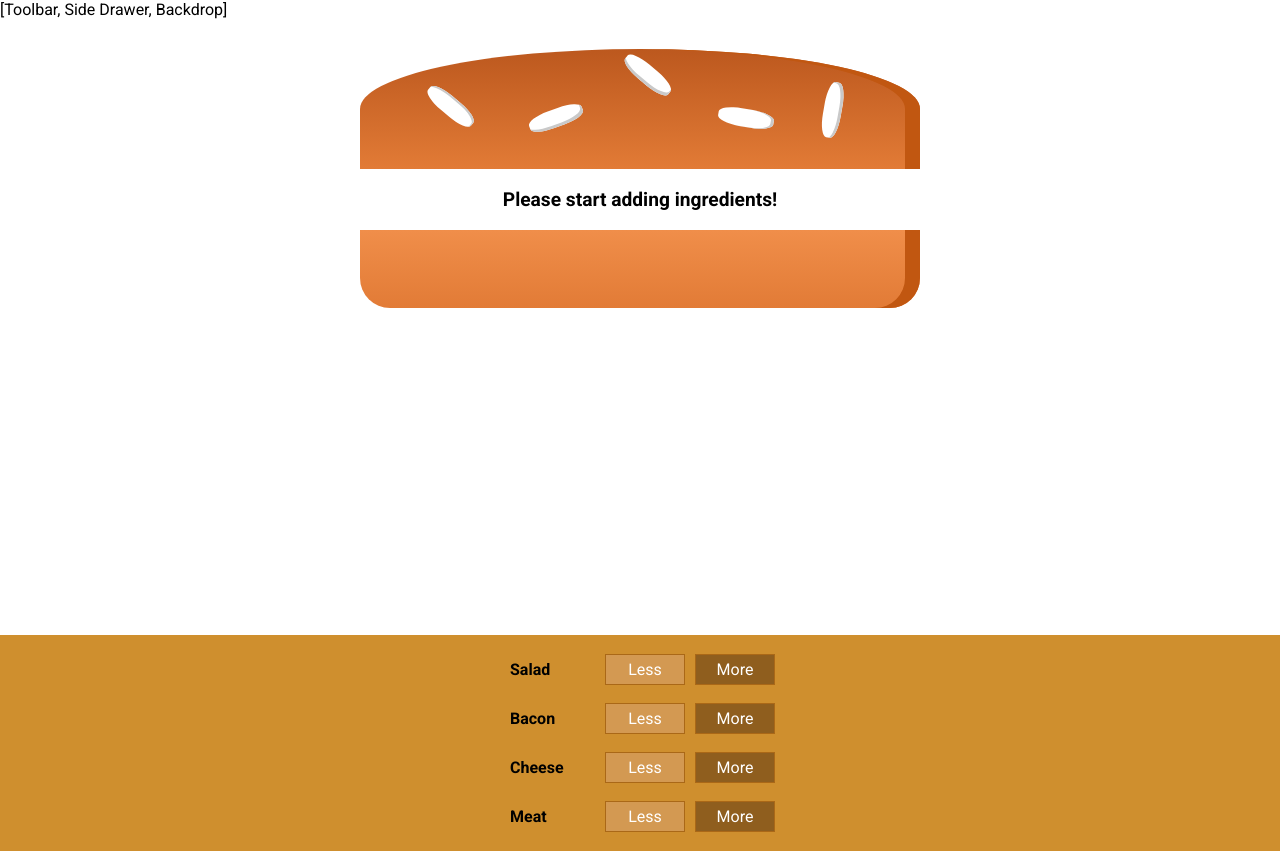
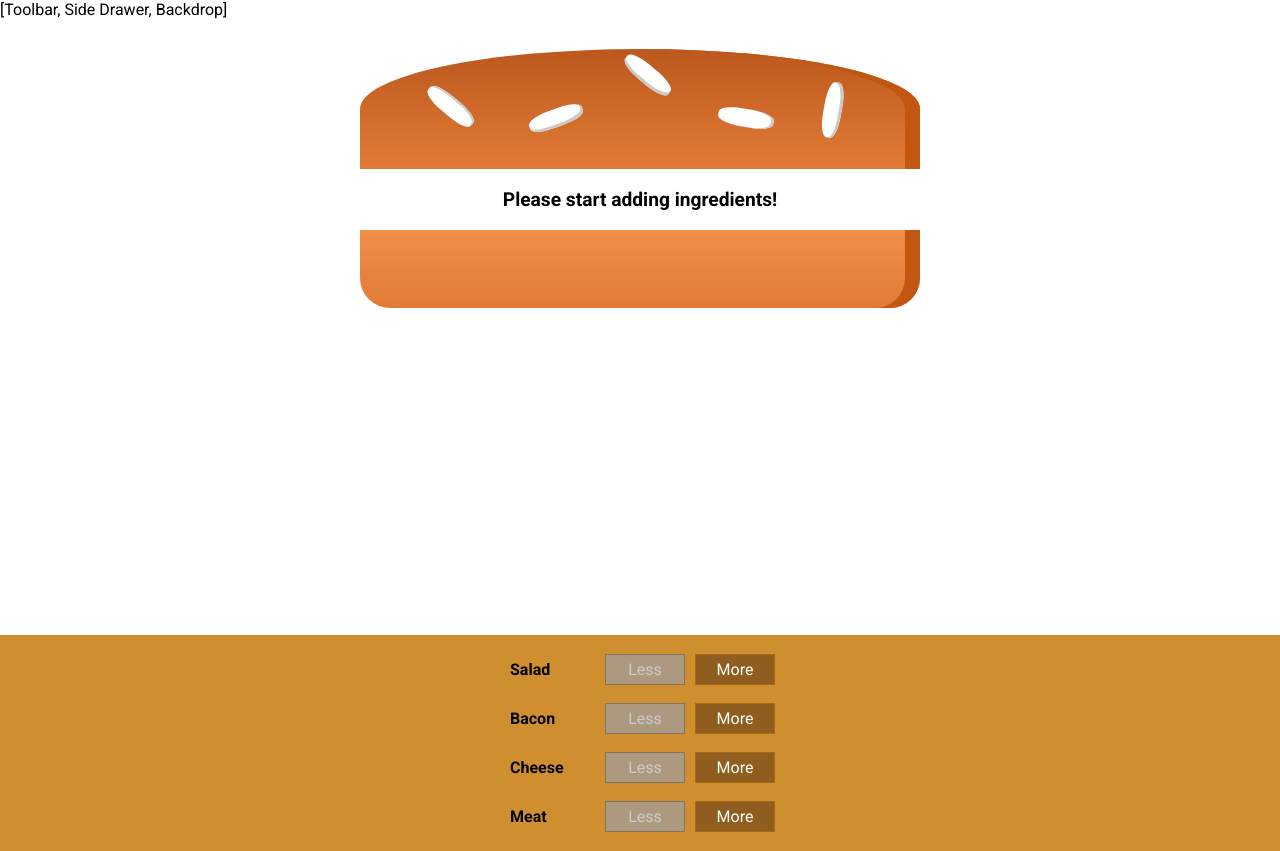
Before and after one commit to tommywilczek/Burger-Builder-React-App, a React (Create React App) app: page / in a window 1280 px wide. Built offline with nearby package versions, Linux system fonts and the light colour scheme.

Commit message:
Can remove an ingredient

```diff
--- a/src/components/Burger/BuildControls/BuildControl/BuildControl.js
+++ b/src/components/Burger/BuildControls/BuildControl/BuildControl.js
@@ -6,7 +6,11 @@
     return (
         <div className={classes.BuildControl}>
             <div className={classes.Label}>{props.ingredientLabel}</div>
-            <button className={classes.Less}>Less</button>
+            <button
+                className={classes.Less}
+                onClick={props.removed}
+                disabled={props.isDisabled} >
+                    Less</button>
             <button
                 className={classes.More}
                 onClick={props.added} >
--- a/src/components/Burger/BuildControls/BuildControls.js
+++ b/src/components/Burger/BuildControls/BuildControls.js
@@ -17,7 +17,9 @@
                 <BuildControl
                     key={ctrl.label}
                     ingredientLabel={ctrl.label}
-                    added={() => props.ingredientAdded(ctrl.type)}/>
+                    added={() => props.ingredientAdded(ctrl.type)}
+                    removed={() => props.ingredientRemoved(ctrl.type)}
+                    isDisabled={props.disabled[ctrl.type]}    />
             ))}
         </div>
     )
--- a/src/containers/BurgerBuilder/BurgerBuilder.js
+++ b/src/containers/BurgerBuilder/BurgerBuilder.js
@@ -37,14 +37,36 @@
     }
 
     removeIngredient = (typeOfIngredient) => {
+        const oldCount = this.state.ingredients[typeOfIngredient];
+        if (oldCount <= 0) {
+            return;
+        }
+        const updatedCount = oldCount - 1;
+        const updatedIngredients = {
+            ...this.state.ingredients
+        };
+        updatedIngredients[typeOfIngredient] = updatedCount;
 
+        const priceDeduction = INGREDIENT_PRICES[typeOfIngredient];
+        const oldPrice = this.state.totalPrice;
+        const newPrice = oldPrice - priceDeduction;
+
+        this.setState({ ingredients: updatedIngredients, totalPrice: newPrice });
     }
     render () {
+        const disabledInfo = {
+            ...this.state.ingredients
+        };
+        for (let key in disabledInfo) {
+            disabledInfo[key] = disabledInfo[key] <= 0;
+        }
         return (
             <Fragment>
                 <Burger ingredients={this.state.ingredients} />
                 <BuildControls
-                    ingredientAdded={this.addIngredient} />
+                    ingredientAdded={this.addIngredient}
+                    ingredientRemoved={this.removeIngredient}
+                    disabled={disabledInfo} />
             </Fragment>
         );
     }
```
